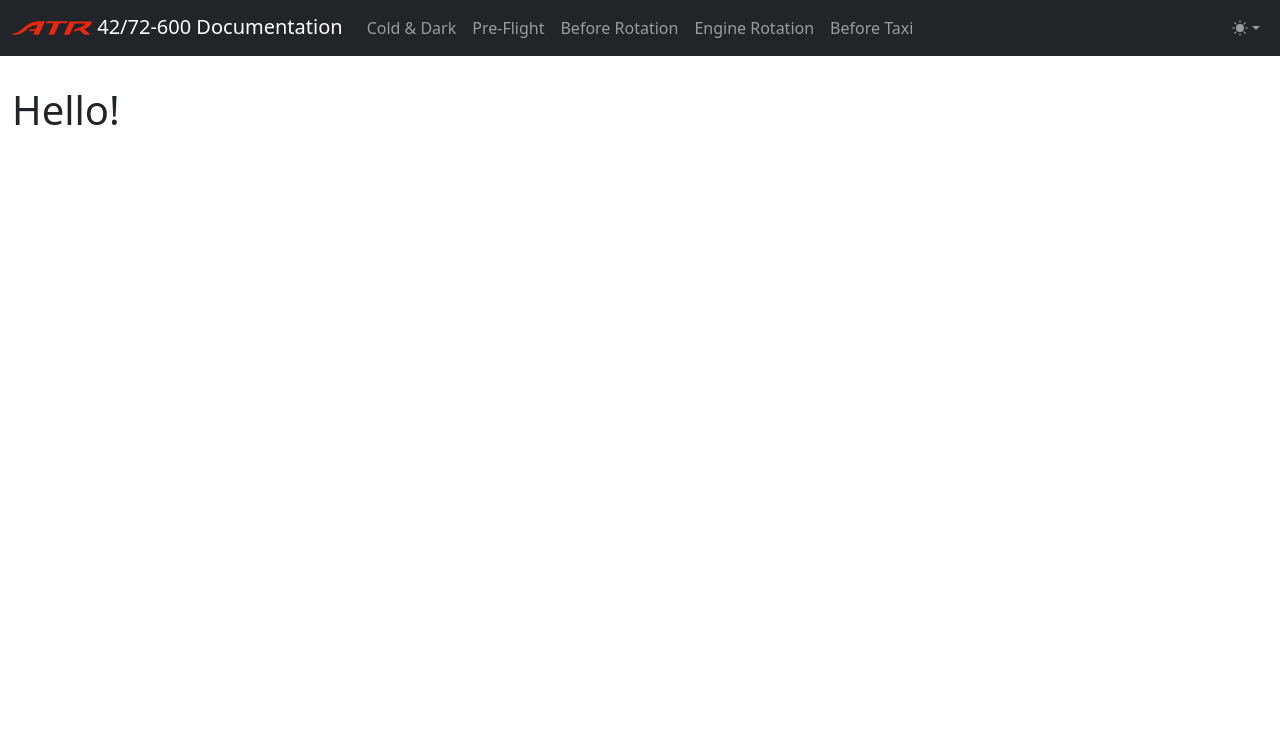
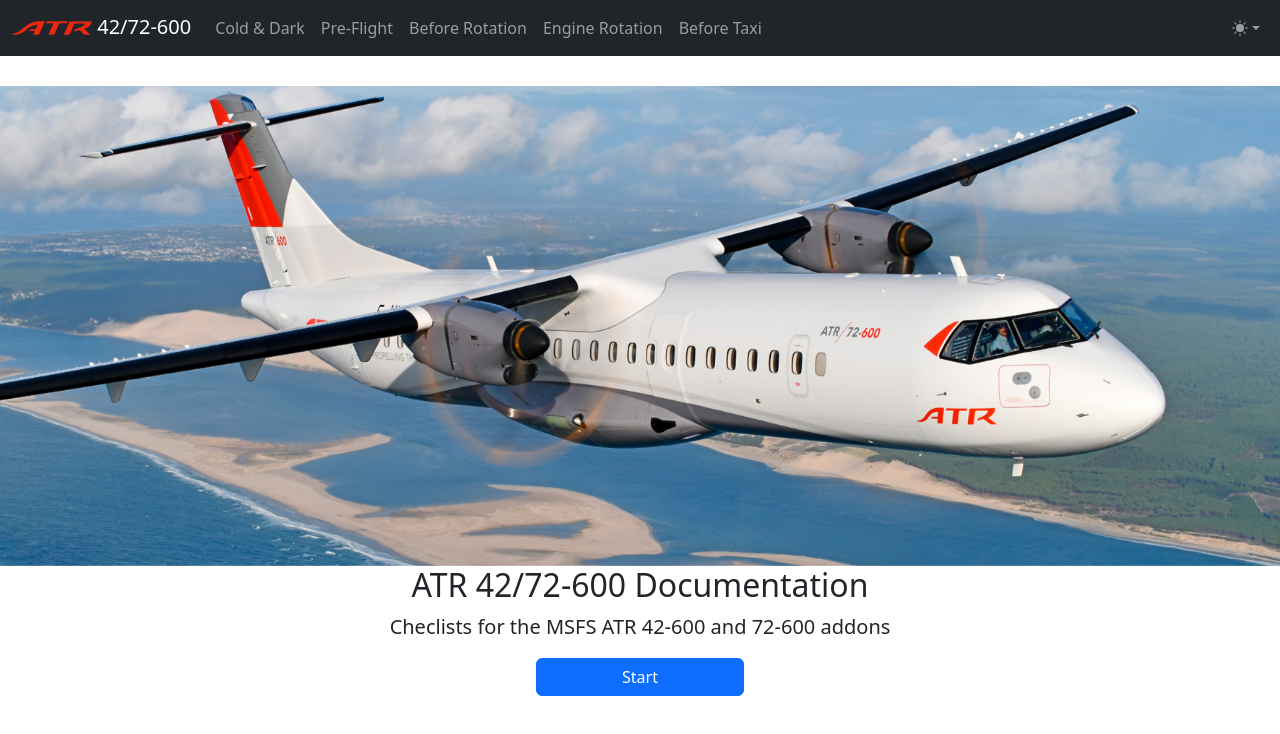
Before and after one commit to KalliamvakosKon/atr-documentation, a plain HTML site: page index.html in a window 1280 px wide. Drawn offline with nearby package versions, Linux system fonts and the light colour scheme.

Commit message:
Fix home page.

```diff
--- a/assets/css/styles.css
+++ b/assets/css/styles.css
@@ -6,6 +6,19 @@
     --bs-accordion-active-bg: #3a3c4e;
     --bs-accordion-active-color: #ffffff;
     --bs-accordion-btn-color: #ffffff;
+  }
+
+  .btn {
+    --bs-btn-bg: #3a3c4e;
+    --bs-btn-active-bg: #3a3c4e;
+    --bs-btn-active-color: #ffffff;
+    --bs-btn-btn-color: #ffffff;
+    --bs-btn-border-color: none;
+  }
+
+  .btn:hover {
+    border-color: #3a3c4e;
+    background-color: #3a3c4e;
   }
 
   #toc ul li a {
@@ -55,6 +68,21 @@
   box-shadow: none;
 }
 
+#introCarousel, .carousel-inner, .carousel-item, .carousel-item.active {
+  height: 60vh;
+}
+
+.carousel-item {
+  background-image: url('../img/ATR-100151_MD.jpg');
+  background-repeat: no-repeat;
+  background-size: cover;
+  background-position: center center;
+}
+
+.px-3 {
+  text-align: center !important;
+}
+
 .accordion {
   margin-bottom: 10px;
 }
--- a/index.html
+++ b/index.html
@@ -32,7 +32,7 @@
           <div class="container-fluid">
             <a class="navbar-brand mb-0 h1" href="#">
               <img src="assets/img/logo_red_no_bg.svg" alt="Logo" width="80" height="30" class="d-inline-block align-text-top">
-            42/72-600 Documentation
+              42/72-600
             </a>
             <button class="navbar-toggler p-2" type="button" data-bs-toggle="offcanvas" data-bs-target="#offcanvasNavbar" aria-controls="offcanvasNavbar" aria-label="Toggle navigation">
               <svg xmlns="http://www.w3.org/2000/svg" width="24" height="24" class="bi" fill="currentColor" viewBox="0 0 16 16">
@@ -92,8 +92,17 @@
           </div>
         </nav>
       </header>
-      <div class="container-fluid">
-        <h1>Hello!</h1>
+      <div id="introCarousel" class="carousel slide">
+        <div class="carousel-inner">
+          <div class="carousel-item active"></div>
+        </div>
+      </div>
+      <div class="px-3">
+        <h2>ATR 42/72-600 Documentation</h2>
+        <p class="lead">Checlists for the MSFS ATR 42-600 and 72-600 addons</p>
+        <p class="lead">
+          <a href="pages/cold-and-dark.html" class="btn btn-primary btn-md col-2">Start</a>
+        </p>
       </div>
     </div>
 
```
Also changed, not shown: assets/img/ATR-100151_MD.jpg (added), 1 other file. Lines whose indentation alone changed are shown as unchanged.
